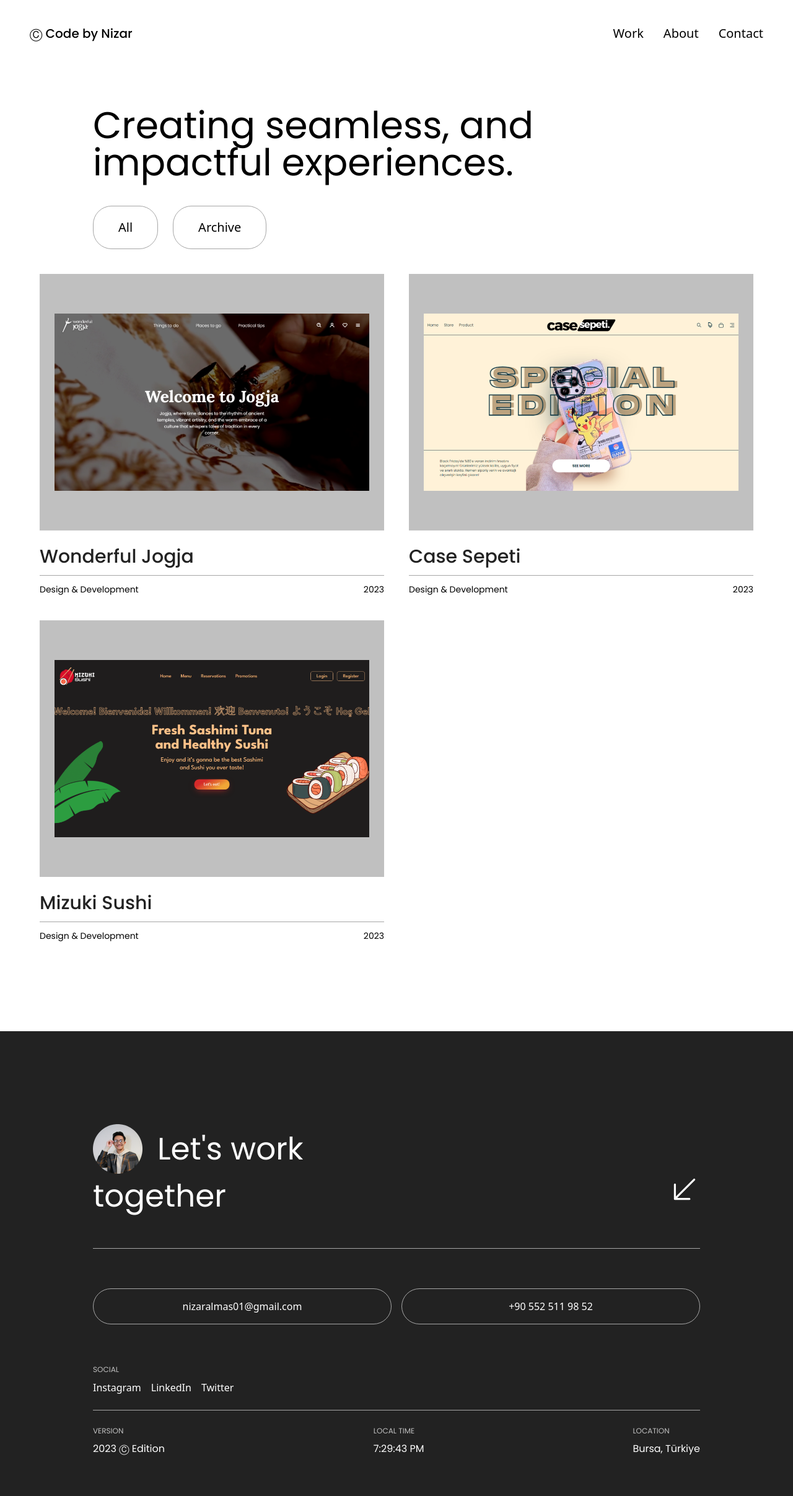
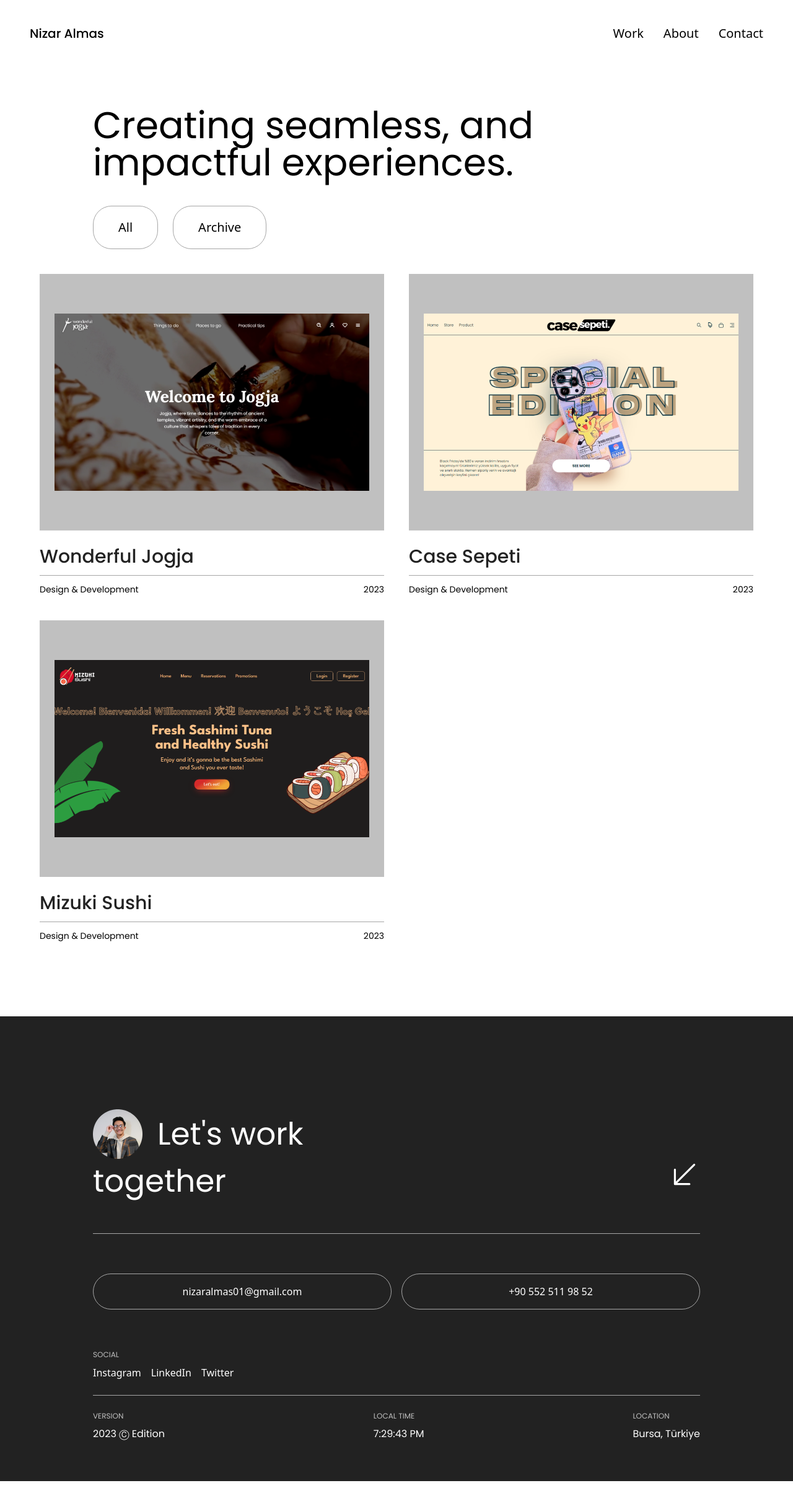
Before and after one commit to NihhZaeyy/nizaralmas_portfolio, a React (Vite) app: page /work in a window 1280 px wide. Shown: the whole page at 62% size. After the commit the page ends 2390 px from the top, so only its background shows below. Built offline with nearby package versions, Linux system fonts and the light colour scheme.

Commit message:
add: MagneticHover

```diff
--- a/package.json
+++ b/package.json
@@ -12,6 +12,7 @@
   "dependencies": {
     "@react-spring/parallax": "^9.7.3",
     "@react-spring/web": "^9.7.3",
+    "@studio-freight/lenis": "^1.0.29",
     "boxicons": "^2.1.4",
     "framer-motion": "^10.16.16",
     "react": "^18.2.0",
--- a/src/components/ContactComps/Footer.jsx
+++ b/src/components/ContactComps/Footer.jsx
@@ -1,4 +1,5 @@
 import React, { useState, useEffect } from "react";
+import MagneticHover from "../../utils/MagneticHover";
 
 const Footer = () => {
   const [currentTime, setCurrentTime] = useState(new Date());
@@ -15,16 +16,22 @@ const Footer = () => {
       <div className="flex flex-col gap-2 pb-6 border-b-[#a6a6a6] border-b">
         <p className="text-[#C0C0C0] text-[12px]">SOCIAL</p>
         <ul className="flex gap-4">
+          <MagneticHover>
             <a href="https://www.instagram.com/nihhzaeyy/" target="_blank">
               <li>Instagram</li>
             </a>
+          </MagneticHover>
+          <MagneticHover>
             <a
               href="https://www.linkedin.com/in/muchammad-nizar-almas-sukirno/"
               target="_blank"
             >
               <li>LinkedIn</li>
             </a>
+          </MagneticHover>
+          <MagneticHover>
             <li>Twitter</li>
+          </MagneticHover>
         </ul>
       </div>
       <div className="py-6 flex justify-between items-center">
--- a/src/components/button/MoreWork.jsx
+++ b/src/components/button/MoreWork.jsx
@@ -1,14 +1,17 @@
 import React from "react";
 import { Link } from "react-router-dom";
+import MagneticHover from "../../utils/MagneticHover";
 
 const MoreWork = () => {
   return (
-    <div className="flex justify-center items-center">
-      <Link to="/work">
-        <button className="border-[#a6a6a6] px-10 py-4 rounded-[40px] border font-medium hover:text-white hover:bg-[#222222] duration-300">
-          More work
-        </button>
-      </Link>
+    <div className="flex justify-center items-center mt-6">
+      <MagneticHover>
+        <Link to="/work">
+          <button className="border-[#a6a6a6] px-10 py-4 rounded-[40px] border font-medium hover:text-white hover:bg-[#222222] duration-300">
+            More work
+          </button>
+        </Link>
+      </MagneticHover>
     </div>
   );
 };
--- a/src/components/button/NavButton.jsx
+++ b/src/components/button/NavButton.jsx
@@ -1,6 +1,7 @@
 import React, { useState } from "react";
 import { BiMenu } from "react-icons/bi";
 import { CgClose } from "react-icons/cg";
+import MagneticHover from "../../utils/MagneticHover";
 
 import "./navButton.css";
 
@@ -12,7 +13,7 @@ const NavButton = ({ toggleSideNav }) => {
   };
 
   return (
-    <>
+    <MagneticHover>
       <button
         className="w-16 h-16 bg-[#222222] rounded-full flex justify-center items-center border border-[#a6a6a6] hover:brightness-110"
         onClick={handleClick}
@@ -25,7 +26,7 @@ const NavButton = ({ toggleSideNav }) => {
           )}
         </div>
       </button>
-    </>
+    </MagneticHover>
   );
 };
 
--- a/src/components/footer/Footer.jsx
+++ b/src/components/footer/Footer.jsx
@@ -1,6 +1,7 @@
 import React, { useState, useEffect } from "react";
 import nizarFavicon from "/src/assets/avatar.png";
 import { HiArrowDownLeft } from "react-icons/hi2";
+import MagneticHover from "../../utils/MagneticHover";
 
 const Footer = () => {
   const [currentTime, setCurrentTime] = useState(new Date());
@@ -36,16 +37,22 @@ const Footer = () => {
       <div className="flex flex-col gap-2 pb-6 border-b-[#a6a6a6] border-b">
         <p className="text-[#C0C0C0] text-[12px]">SOCIAL</p>
         <ul className="flex gap-4">
+          <MagneticHover>
             <a href="https://www.instagram.com/nihhzaeyy/" target="_blank">
               <li>Instagram</li>
             </a>
+          </MagneticHover>
+          <MagneticHover>
             <a
               href="https://www.linkedin.com/in/muchammad-nizar-almas-sukirno/"
               target="_blank"
             >
               <li>LinkedIn</li>
             </a>
+          </MagneticHover>
+          <MagneticHover>
             <li>Twitter</li>
+          </MagneticHover>
         </ul>
       </div>
       <div className="py-6 flex justify-between items-center">
--- a/src/components/navigation/Navbar.jsx
+++ b/src/components/navigation/Navbar.jsx
@@ -1,28 +1,37 @@
 import React from "react";
 import { Link } from "react-router-dom";
 import "./navbar.css";
+import MagneticHover from "../../utils/MagneticHover";
 
 const Navbar = () => {
   return (
     <div className="flex justify-between items-center py-8 px-6 text-white font-medium w-screen md:text-base md:px-10 xl:text-xl xl:px-12 xl:py-10">
+      <MagneticHover>
         <Link to="/">
-        <p>&#x24B8; Code by Nizar</p>
+          <p className="underlined_text">Nizar Almas</p>
         </Link>
+      </MagneticHover>
       <div className="flex gap-2 justify-center items-center md:hidden">
         <div className="w-[6px] h-[6px] bg-white rounded-full"></div>
         <p>Menu</p>
       </div>
       <div className="hidden md:block">
-        <ul className="flex gap-8">
+        <ul className="flex gap-8 justify-center items-center">
+          <MagneticHover>
             <Link to="/work">
               <li className="underlined_text">Work</li>
             </Link>
+          </MagneticHover>
+          <MagneticHover>
             <Link to="/about">
               <li className="underlined_text">About</li>
             </Link>
+          </MagneticHover>
+          <MagneticHover>
             <Link to="/contact">
               <li className="underlined_text">Contact</li>
             </Link>
+          </MagneticHover>
         </ul>
       </div>
     </div>
--- a/src/components/navigation/ReuseNav.jsx
+++ b/src/components/navigation/ReuseNav.jsx
@@ -1,28 +1,37 @@
 import React from "react";
 import { Link } from "react-router-dom";
 import "./navbar.css";
+import MagneticHover from "../../utils/MagneticHover";
 
 const ReuseNav = () => {
   return (
     <div className="flex justify-between items-center py-8 px-6 font-medium w-screen md:text-base md:px-10 xl:text-xl xl:px-12 xl:py-10">
+      <MagneticHover>
         <Link to="/">
-        <p>&#x24B8; Code by Nizar</p>
+          <p className="underlined_text2">Nizar Almas</p>
         </Link>
+      </MagneticHover>
       <div className="flex gap-2 justify-center items-center md:hidden">
         <div className="w-[6px] h-[6px] bg-dot2 rounded-full"></div>
         <p>Menu</p>
       </div>
       <div className="hidden md:block">
         <ul className="flex gap-8">
+          <MagneticHover>
             <Link to="/work">
               <li className="underlined_text2">Work</li>
             </Link>
+          </MagneticHover>
+          <MagneticHover>
             <Link to="/about">
               <li className="underlined_text2">About</li>
             </Link>
+          </MagneticHover>
+          <MagneticHover>
             <Link to="/contact">
               <li className="underlined_text2">Contact</li>
             </Link>
+          </MagneticHover>
         </ul>
       </div>
     </div>
--- a/src/components/navigation/SideNav.jsx
+++ b/src/components/navigation/SideNav.jsx
@@ -1,5 +1,6 @@
 import React, { useState, useEffect } from "react";
 import { Link } from "react-router-dom";
+import MagneticHover from "../../utils/MagneticHover";
 
 import "./sideNav.css";
 
@@ -22,22 +23,30 @@ const SideNav = () => {
         <p className="text-[#C0C0C0] text-[12px]">NAVIGATION</p>
       </div>
       <ul
-        className={`text-5xl flex flex-col gap-6 mb-6 lg:mb-20 pl-[50px] ${
+        className={`text-5xl flex flex-col gap-6 mb-6 lg:mb-20 w-fit ${
           showList ? "show" : ""
         }`}
       >
+        <MagneticHover>
           <li>
             <Link to="/">Home</Link>
           </li>
+        </MagneticHover>
+        <MagneticHover>
           <li>
             <Link to="/work">Work</Link>
           </li>
+        </MagneticHover>
+        <MagneticHover>
           <li>
             <Link to="/about">About</Link>
           </li>
+        </MagneticHover>
+        <MagneticHover>
           <li>
             <Link to="/contact">Contact</Link>
           </li>
+        </MagneticHover>
       </ul>
       <div className="py-6 flex justify-between items-center">
         <div className="flex flex-col gap-2">
--- a/src/components/navigation/sideNav.css
+++ b/src/components/navigation/sideNav.css
@@ -29,28 +29,28 @@
 }
 
 /* sideNav.css */
-.side-nav.show ul li {
+/* .side-nav.show ul MagneticHover li {
   opacity: 0;
   transform: translateX(-50px);
   transition: opacity 0.5s ease, transform 0.5s ease;
 }
 
-.side-nav.show ul li:nth-child(1) {
+.side-nav.show ul MagneticHover li:nth-child(1) {
   transition-delay: 0.1s;
   opacity: 1;
 }
 
-.side-nav.show ul li:nth-child(2) {
+.side-nav.show ul MagneticHover li:nth-child(2) {
   transition-delay: 0.3s;
   opacity: 1;
 }
 
-.side-nav.show ul li:nth-child(3) {
+.side-nav.show ul MagneticHover li:nth-child(3) {
   transition-delay: 0.5s;
   opacity: 1;
 }
 
-.side-nav.show ul li:nth-child(4) {
+.side-nav.show ul MagneticHover li:nth-child(4) {
   transition-delay: 0.7s;
   opacity: 1;
-}
+} */
--- a/src/components/projects/Projects.jsx
+++ b/src/components/projects/Projects.jsx
@@ -7,7 +7,7 @@ import { Link } from "react-router-dom";
 const Projects = () => {
   return (
     <div className="px-6 w-screen">
-      <div className="grid grid-cols-1 md:grid-cols-2 gap-16 pb-16 h-fit md:px-6 md:gap-10 lg:px-10">
+      <div className="grid grid-cols-1 md:grid-cols-2 gap-16 pb-10 h-fit md:px-6 md:gap-10 lg:px-10">
         <div className="flex flex-col">
           <div className="px-6 py-16 bg-[#C0C0C0] mb-6">
             <img src={wonderfulJogja} alt="wonderfuljogja" />
--- /dev/null
+++ b/src/utils/MagneticHover.jsx
@@ -0,0 +1,35 @@
+import React, { useRef, useState } from "react";
+import { motion } from "framer-motion";
+
+const MagneticHover = ({ children }) => {
+  const ref = useRef(null);
+  const [position, setPosition] = useState({ x: 0, y: 0 });
+
+  const mouseMove = (e) => {
+    const { clientX, clientY } = e;
+    const { width, height, left, top } = ref.current.getBoundingClientRect();
+    const x = clientX - (left + width / 2);
+    const y = clientY - (top + height / 2);
+    setPosition({ x, y });
+  };
+
+  const mouseLeave = (e) => {
+    setPosition({ x: 0, y: 0 });
+  };
+
+  const { x, y } = position;
+
+  return (
+    <motion.div
+      onMouseMove={mouseMove}
+      onMouseLeave={mouseLeave}
+      ref={ref}
+      animate={{ x, y }}
+      transition={{ type: "string", stiffness: 150, damping: 15, mass: 0.1 }}
+    >
+      {children}
+    </motion.div>
+  );
+};
+
+export default MagneticHover;
```
Also changed, not shown: src/components/ContactComps/ContactForm.jsx (+22 -9 lines), 1 other file (tests, documents, lock files or other folders). Lines whose indentation alone changed are shown as unchanged.
